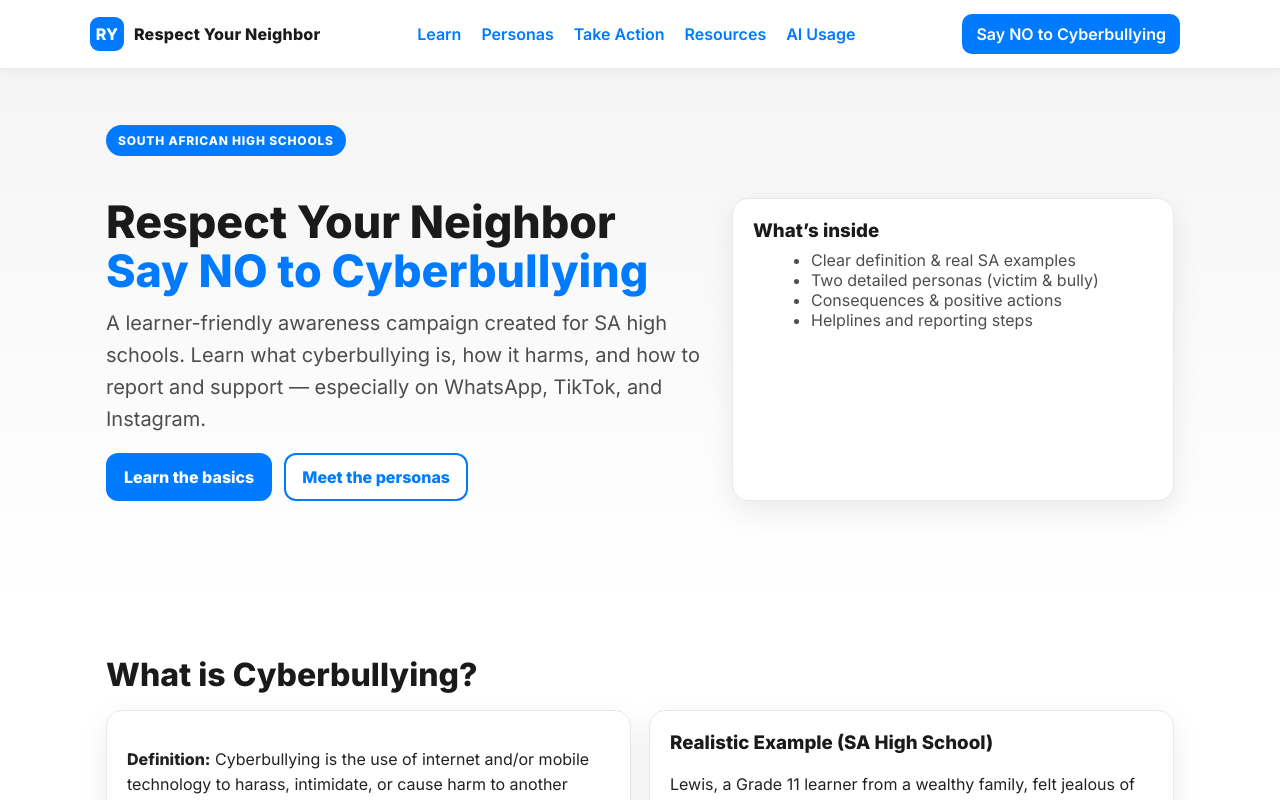
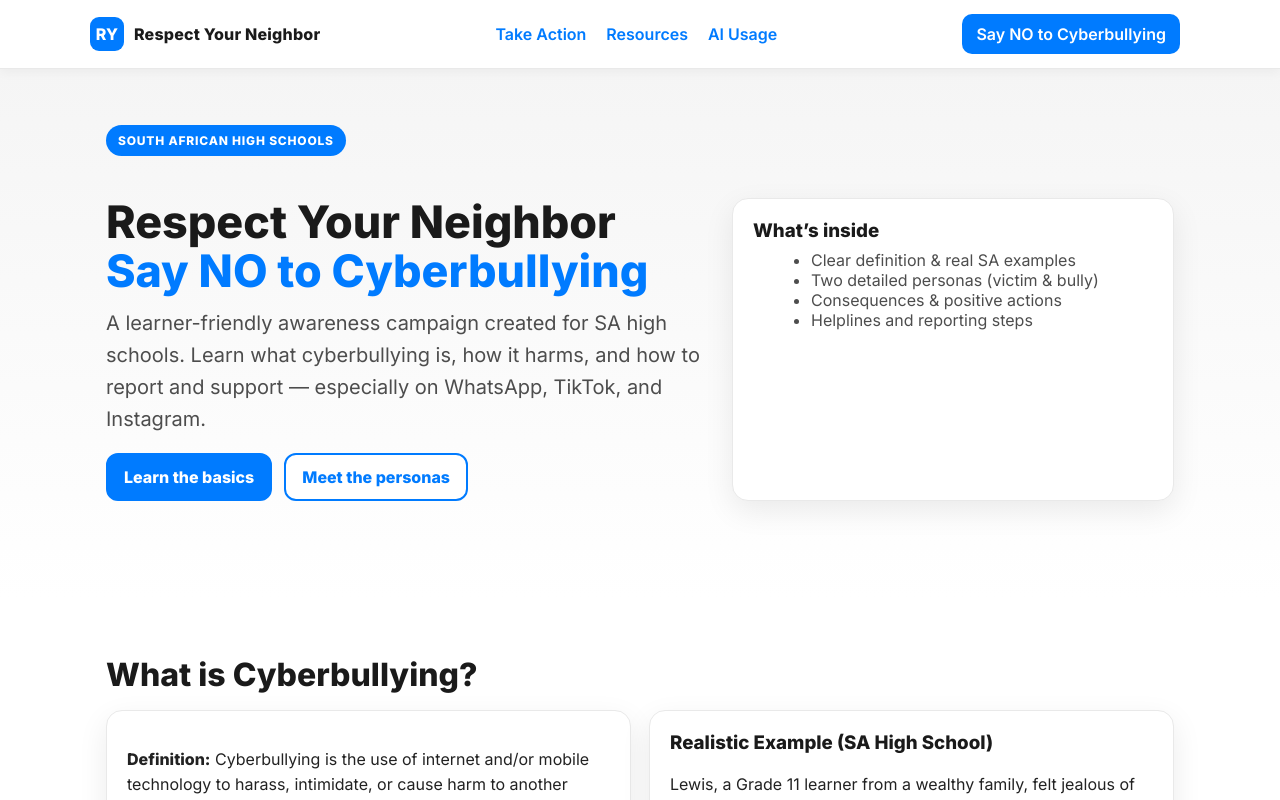
Before and after one commit to Vuyani10nft/PM2_202319083_224116696.github.io, a plain HTML site: page index.html in a window 1280 px wide. Shown: the top 800 px of the page. Drawn offline with Linux system fonts and the light colour scheme.

Commit message:
remove 2 nav

```diff
--- a/index.html
+++ b/index.html
@@ -92,8 +92,6 @@
     <div class="wrap nav">
       <div class="brand"><div class="logo" aria-hidden="true">RY</div> Respect Your Neighbor</div>
       <nav class="links" aria-label="Primary">
-        <a href="#learn">Learn</a>
-        <a href="#personas">Personas</a>
         <a href="#actions">Take Action</a>
         <a href="#resources">Resources</a>
         <a href="#ai">AI Usage</a>
```
